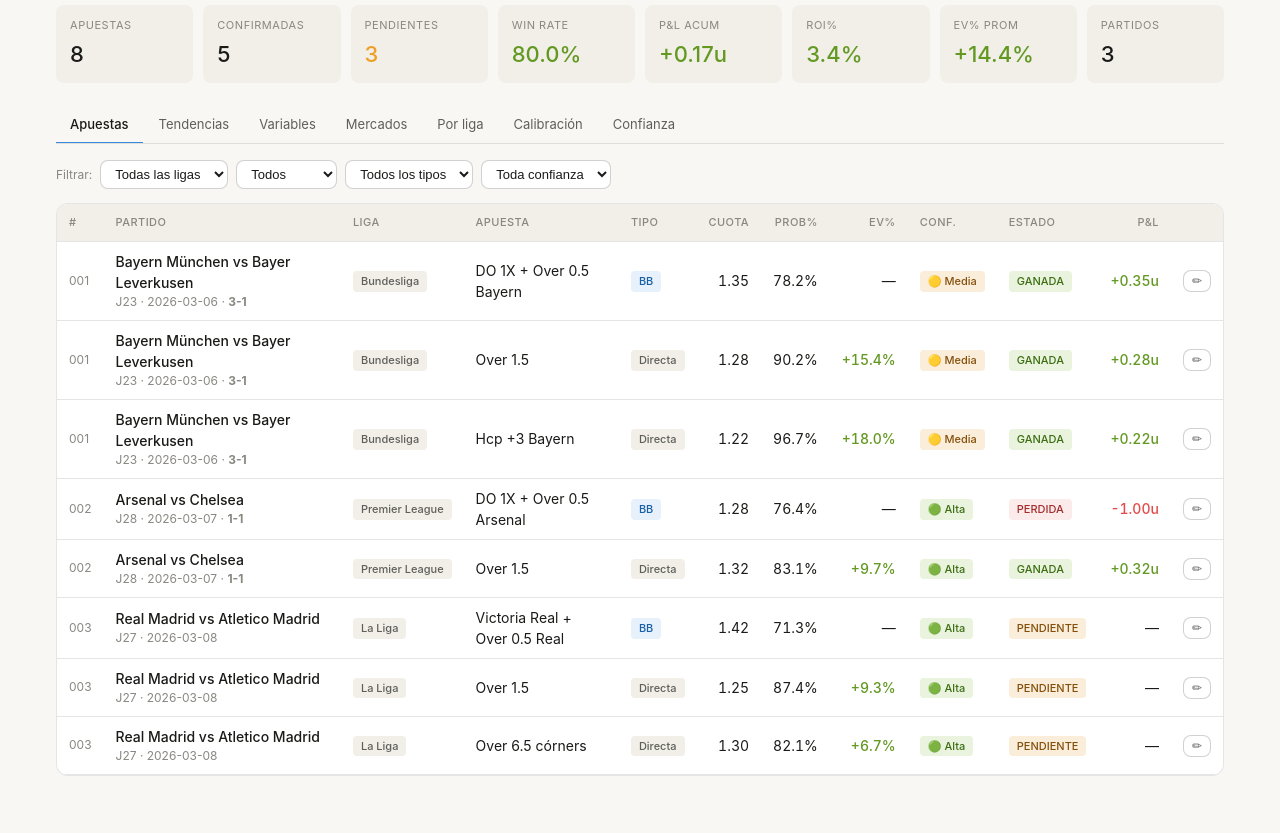
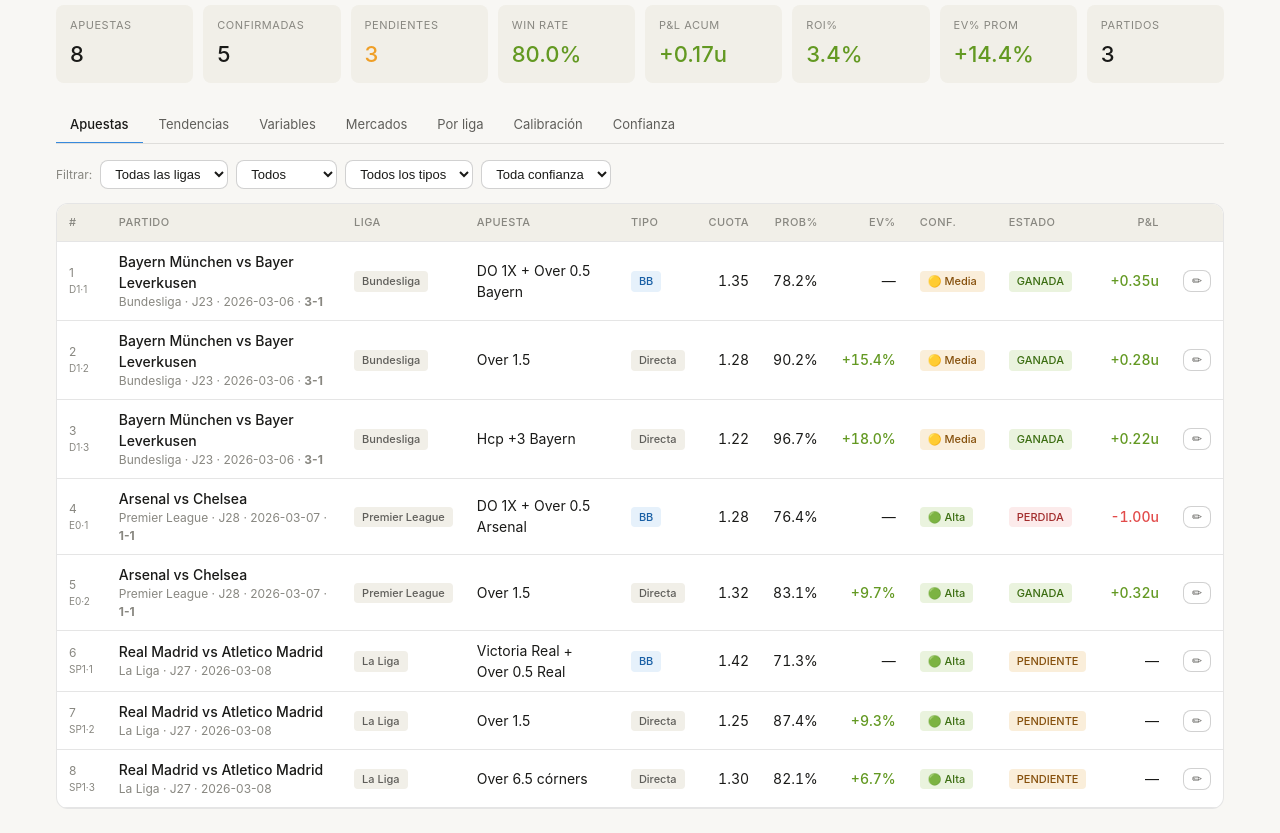
Before and after one commit to FelipeRaul97/fs-tracker-v15, a plain HTML site: page index.html in a window 1280 px wide. Shown: the part 70-903 px from the top of the page. Before the commit the page ends 870 px from the top, so only its background shows below. Drawn offline with Linux system fonts and the light colour scheme.

Commit message:
fix: numeracion correlativa + jornada por liga en tabla

```diff
--- a/index.html
+++ b/index.html
@@ -557,15 +557,24 @@
   const tbody=document.getElementById('bets-tbody');
   if(!rows.length){tbody.innerHTML=`<tr><td colspan="12" class="empty">Sin resultados</td></tr>`;return;}
 
+  // Contador global de apuestas por liga
+  const ligaCount={};
   tbody.innerHTML=rows.map(({p,a,pi,ai},i)=>{
     const plC=a.pl>0?'pl-pos':a.pl<0?'pl-neg':'';
     const evC=a.ev_pct>0?'pl-pos':a.ev_pct<0?'pl-neg':'';
     const rid=`dr-${i}`;
+    if(!ligaCount[p.liga]) ligaCount[p.liga]={};
+    const apKey=`${p.id}-${ai}`;
+    if(!ligaCount[p.liga][apKey]) ligaCount[p.liga][apKey]=Object.keys(ligaCount[p.liga]).length+1;
+    const numLiga=ligaCount[p.liga][apKey];
     return`
       <tr class="expandable" onclick="toggleDetail('${rid}')">
-        <td style="color:var(--text3);font-size:12px">${p.id}</td>
+        <td style="color:var(--text3);font-size:12px;white-space:nowrap">
+          <div>${i+1}</div>
+          <div style="font-size:10px">${p.liga}·${numLiga}</div>
+        </td>
         <td><div class="partido-cell">${p.partido}</div>
-            <div class="partido-sub">J${p.jornada} · ${p.fecha}${p.resultado_partido?' · <strong>'+p.resultado_partido+'</strong>':''}</div></td>
+            <div class="partido-sub">${LIGA_NAMES[p.liga]||p.liga} · J${p.jornada} · ${p.fecha}${p.resultado_partido?' · <strong>'+p.resultado_partido+'</strong>':''}</div></td>
         <td>${badge(LIGA_NAMES[p.liga]||p.liga,'liga')}</td>
         <td style="max-width:180px">${a.mercado}</td>
         <td>${tipoBadge(a.tipo)}</td>
```
